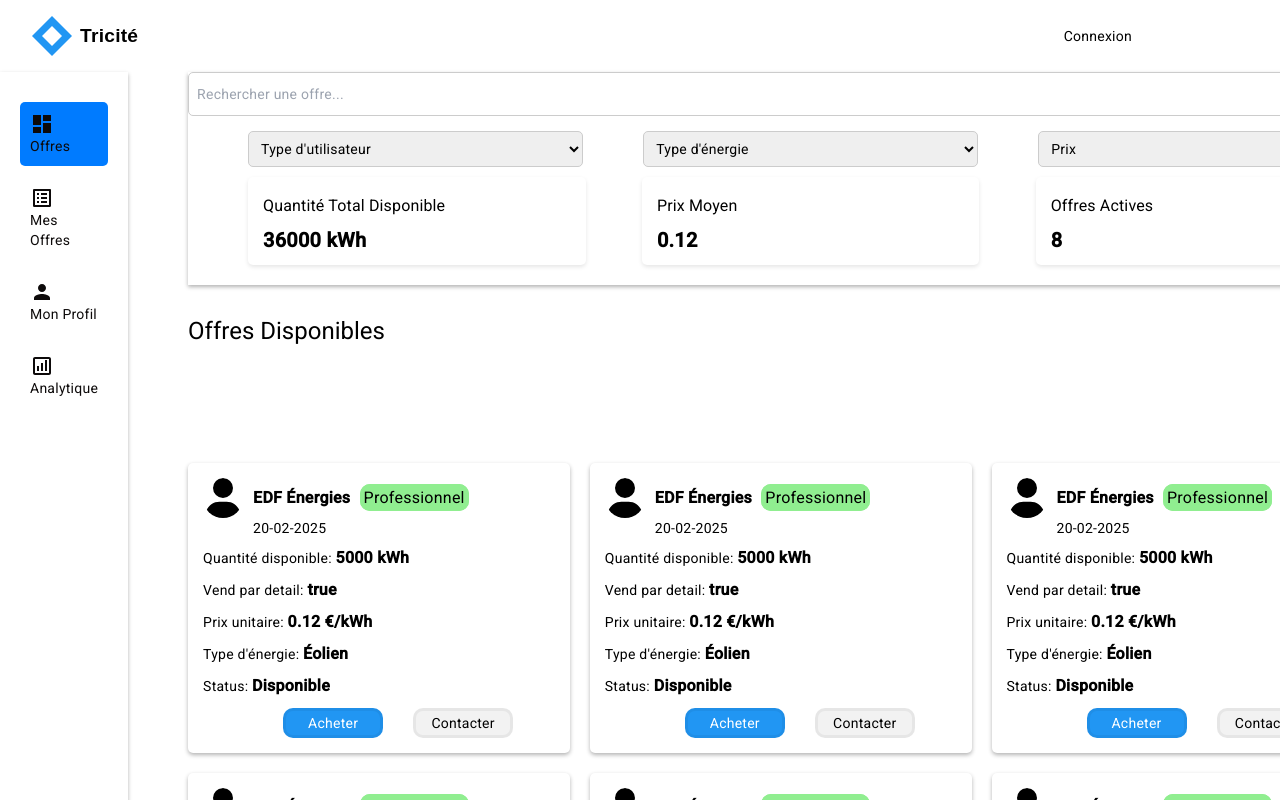
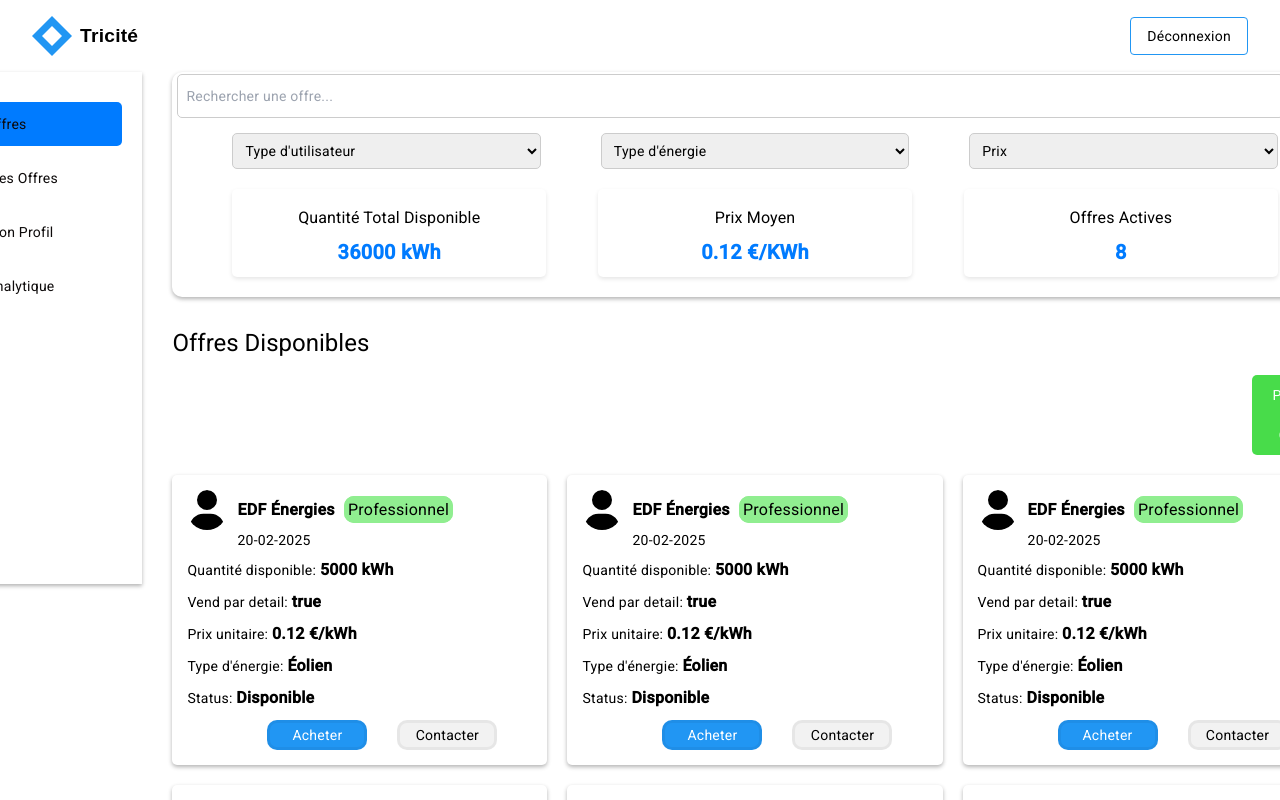
Before and after one commit to 8idwan/ShareElec_FrontEnd-, an Angular app: page / in a window 1280 px wide. Shown: the top 800 px of the page. Built offline with nearby package versions, Linux system fonts and the light colour scheme.

Commit message:
SideBar added

```diff
--- a/angular.json
+++ b/angular.json
@@ -98,5 +98,8 @@
         }
       }
     }
+  },
+  "cli": {
+    "analytics": false
   }
 }
--- a/src/app/app.component.css
+++ b/src/app/app.component.css
@@ -0,0 +1,24 @@
+.main-content {
+    display: flex;
+    justify-content: center; /* Centrage horizontal */
+  }
+
+  .content {
+    width: 100%; /* Prend toute la largeur */
+    max-width: 1200px; /* Largeur maximale optionnelle */
+  }
+
+  app-side-menu {
+    flex: 0 0 220px; /* Largeur fixe */
+  }
+
+  /* Style centré quand non authentifié */
+  .main-content:has(app-side-menu:not(*)) .content {
+    display: flex;
+    justify-content: center;
+    align-items: center;
+  }
+
+  router-outlet{
+    margin-left: -30px;
+  }
--- a/src/app/app.component.html
+++ b/src/app/app.component.html
@@ -1,7 +1,8 @@
-  <!-- app.component.html -->
-  <div class="app-container">
-    <app-header></app-header>
-
+<div>
+  <app-header></app-header>
+  <div class="main-content">
+    <app-side-menu *ngIf=true></app-side-menu>
     <router-outlet></router-outlet>
-    <app-footer></app-footer>
   </div>
+  <app-footer></app-footer>
+</div>
--- a/src/app/app.component.ts
+++ b/src/app/app.component.ts
@@ -4,11 +4,12 @@ import { RouterOutlet } from '@angular/router';
 import { HeaderComponent } from './header/header.component';
 import { FooterComponent } from './footer/footer.component';
 import { OffreListComponent } from './offre/offre-list/offre-list.component';
+import { SideMenuComponent } from "./offre/side-menu/side-menu.component";
 
 @Component({
   selector: 'app-root',
   standalone: true,
-  imports: [CommonModule, RouterOutlet, HeaderComponent, FooterComponent],
+  imports: [CommonModule, RouterOutlet, HeaderComponent, FooterComponent, SideMenuComponent],
   templateUrl: './app.component.html',
   styleUrls: ['./app.component.css']
 })
--- a/src/app/header/header.component.css
+++ b/src/app/header/header.component.css
@@ -29,9 +29,8 @@
 }
 
 .btn-login {
-    margin-right: 100px;
   background: transparent;
-    border: 2px solid var(--primary-color);
+  border: 1px solid #2196f3;
   color: var(--primary-color);
   padding: 0.5rem 1rem;
   border-radius: 4px;
--- a/src/app/header/header.component.html
+++ b/src/app/header/header.component.html
@@ -8,9 +8,12 @@
   </div>
 
   <div class="account-options">
-    <div class="auth-buttons">
-      <a href="login.html" class="btn-login">Connexion</a>
+    <div class="auth-buttons" *ngIf=false>
+      <a href="login.html"  class="btn-login">Connexion</a>
+    </div>
 
-    </div>
+    <div class="auth-buttons" *ngIf=true>
+      <a href="login.html"  class="btn-login">Déconnexion</a>
+     </div>
   </div>
 </nav>
--- a/src/app/header/header.component.ts
+++ b/src/app/header/header.component.ts
@@ -1,9 +1,10 @@
+import { CommonModule } from '@angular/common';
 import { Component } from '@angular/core';
 
 @Component({
   selector: 'app-header',
   standalone: true,
-  imports: [],
+  imports: [CommonModule],
   templateUrl: './header.component.html',
   styleUrl: './header.component.css'
 })
--- a/src/app/offre/offre-list/offre-list.component.css
+++ b/src/app/offre/offre-list/offre-list.component.css
@@ -1,6 +1,7 @@
 body {
   font-family: Arial, sans-serif;
   margin: 0;
+  margin-left: 100px;
   padding: 0;
   background-color: #f5f5f5;
 }
@@ -89,6 +90,8 @@ body {
 
 .search-filters-container {
   margin-left: 60px;  background-color: #fff;
+  margin-right: 20px;
+  border-radius: 10px;
   box-shadow: 0 2px 4px rgba(0, 0, 0, 0.3);
 
   display: flex;
@@ -97,7 +100,11 @@ body {
 
 .search-bar {
   display: flex;
+  gap: 5px;
   margin-bottom: 15px;
+  margin-right: 5px;
+  margin-left: 5px;
+  margin-top: 2px;
 }
 
 .search-bar input {
@@ -118,6 +125,7 @@ body {
 
 .filters {
   display: flex;
+  margin-right: 60px;
   justify-content: space-between;
   margin-bottom: 10px;
 }
@@ -135,6 +143,8 @@ body {
   justify-content: space-between;
   margin-bottom: 20px;
   margin-left: 60px;
+  margin-right: 60px;
+  margin-top: 10px;
 }
 
 .stat-card {
@@ -143,7 +153,7 @@ body {
   border-radius: 5px;
   box-shadow: 0 2px 4px rgba(0, 0, 0, 0.1);
   width: 30%;
-
+  text-align: center;
 }
 
 .stat-card h3 {
@@ -154,6 +164,7 @@ body {
 .stat-card .value {
   font-size: 20px;
   font-weight: bold;
+  color: #007bff;
 }
 
 .market-overview {
@@ -164,13 +175,11 @@ body {
 
 .market-overview .of{
   margin-top: 30px;
-
-
 }
 
 .market-actions button {
-    margin-left: 1100px;
-
+  margin-left: 1080px;
+  margin-right: 20px;
   padding: 10px 20px;
   background-color: rgb(72, 220, 74);
   color: white;
@@ -181,7 +190,7 @@ body {
 
 .offers-grid {
   margin-left: 60px;
-
+  margin-right: 20px;
   display: grid;
   grid-template-columns: repeat(3, 1fr);
   gap: 20px;
--- a/src/app/offre/offre-list/offre-list.component.html
+++ b/src/app/offre/offre-list/offre-list.component.html
@@ -1,40 +1,7 @@
 
   <!-- Rest of the content -->
   <div class="app-container">
-    <aside class="sidebar">
-      <nav>
-        <a href="index.html" class="active">
-          <svg width="24" height="24" viewBox="0 0 24 24">
-            <path d="M3 13h8V3H3v10zm0 8h8v-6H3v6zm10 0h8V11h-8v10zm0-18v6h8V3h-8z" fill="currentColor" />
-          </svg>
-          Offres
-        </a>
-        <a href="mes-offres.html">
-          <svg width="24" height="24" viewBox="0 0 24 24">
-            <path
-              d="M19 5v14H5V5h14m1.1-2H3.9c-.5 0-.9.4-.9.9v16.2c0 .4.4.9.9.9h16.2c.4 0 .9-.5.9-.9V3.9c0-.5-.5-.9-.9-.9zM11 7h6v2h-6V7zm0 4h6v2h-6v-2zm0 4h6v2h-6v-2zM7 7h2v2H7V7zm0 4h2v2H7v-2zm0 4h2v2H7v-2z"
-              fill="currentColor" />
-          </svg>
-          Mes Offres
-        </a>
-        <a href="profile.html">
-          <svg width="24" height="24" viewBox="0 0 24 24">
-            <path
-              d="M12 12c2.21 0 4-1.79 4-4s-1.79-4-4-4-4 1.79-4 4 1.79 4 4 4zm0 2c-2.67 0-8 1.34-8 4v2h16v-2c0-2.66-5.33-4-8-4z"
-              fill="currentColor" />
-          </svg>
-          Mon Profil
-        </a>
-        <a href="https://example.com/analytique">
-          <svg width="24" height="24" viewBox="0 0 24 24">
-            <path d="M19 3H5c-1.1 0-2 .9-2 2v14c0 1.1.9 2 2 2h14c1.1 0 2-.9 2-2V5c0-1.1-.9-2-2-2zm0 16H5V5h14v14z"
-              fill="currentColor" />
-            <path d="M7 12h2v5H7zm4-3h2v8h-2zm4-3h2v11h-2z" fill="currentColor" />
-          </svg>
-          Analytique
-        </a>
-      </nav>
-    </aside>
+
 
     <main>
       <div class="search-filters-container">
@@ -72,7 +39,7 @@
           </div>
           <div class="stat-card">
             <h3>Prix Moyen</h3>
-            <div class="value price">{{calculePrixMoyen()}}</div>
+            <div class="value price">{{calculePrixMoyen()}} €/KWh</div>
           </div>
           <div class="stat-card">
             <h3>Offres Actives</h3>
--- /dev/null
+++ b/src/app/offre/side-menu/side-menu.component.css
@@ -0,0 +1,30 @@
+.sidebar {
+  background-color: #fff;
+  box-shadow: 0 2px 4px rgba(0, 0, 0, 0.3);
+
+  color: white;
+  width: 220px;
+  height: 512px;
+  position: fixed;
+  padding: 20px;
+}
+
+.sidebar nav a {
+  display: flex;
+  align-items: center;
+  color: rgb(13, 10, 10);
+  padding: 10px;
+  margin: 10px 0;
+  text-decoration: none;
+  border-radius: 5px;
+  transition: background-color 0.3s;
+}
+
+.sidebar nav a svg {
+  margin-right: 10px; /* Espace entre l'icône et le texte */
+}
+
+.sidebar nav a.active,
+.sidebar nav a:hover {
+  background-color: #007bff;
+}
--- /dev/null
+++ b/src/app/offre/side-menu/side-menu.component.html
@@ -0,0 +1,34 @@
+<aside class="sidebar">
+    <nav>
+      <a href="index.html" class="active">
+        <svg width="24" height="24" viewBox="0 0 24 24">
+          <path d="M3 13h8V3H3v10zm0 8h8v-6H3v6zm10 0h8V11h-8v10zm0-18v6h8V3h-8z" fill="currentColor" />
+        </svg>
+        Offres
+      </a>
+      <a href="mes-offres.html">
+        <svg width="24" height="24" viewBox="0 0 24 24">
+          <path
+            d="M19 5v14H5V5h14m1.1-2H3.9c-.5 0-.9.4-.9.9v16.2c0 .4.4.9.9.9h16.2c.4 0 .9-.5.9-.9V3.9c0-.5-.5-.9-.9-.9zM11 7h6v2h-6V7zm0 4h6v2h-6v-2zm0 4h6v2h-6v-2zM7 7h2v2H7V7zm0 4h2v2H7v-2zm0 4h2v2H7v-2z"
+            fill="currentColor" />
+        </svg>
+        Mes Offres
+      </a>
+      <a href="profile.html">
+        <svg width="24" height="24" viewBox="0 0 24 24">
+          <path
+            d="M12 12c2.21 0 4-1.79 4-4s-1.79-4-4-4-4 1.79-4 4 1.79 4 4 4zm0 2c-2.67 0-8 1.34-8 4v2h16v-2c0-2.66-5.33-4-8-4z"
+            fill="currentColor" />
+        </svg>
+        Mon Profil
+      </a>
+      <a href="https://example.com/analytique">
+        <svg width="24" height="24" viewBox="0 0 24 24">
+          <path d="M19 3H5c-1.1 0-2 .9-2 2v14c0 1.1.9 2 2 2h14c1.1 0 2-.9 2-2V5c0-1.1-.9-2-2-2zm0 16H5V5h14v14z"
+            fill="currentColor" />
+          <path d="M7 12h2v5H7zm4-3h2v8h-2zm4-3h2v11h-2z" fill="currentColor" />
+        </svg>
+        Analytique
+      </a>
+    </nav>
+  </aside>
```
Also changed, not shown: src/app/offre/side-menu/side-menu.component.ts (added, +12 -0 lines), 1 other file (tests, documents, lock files or other folders). Lines whose indentation alone changed are shown as unchanged.
